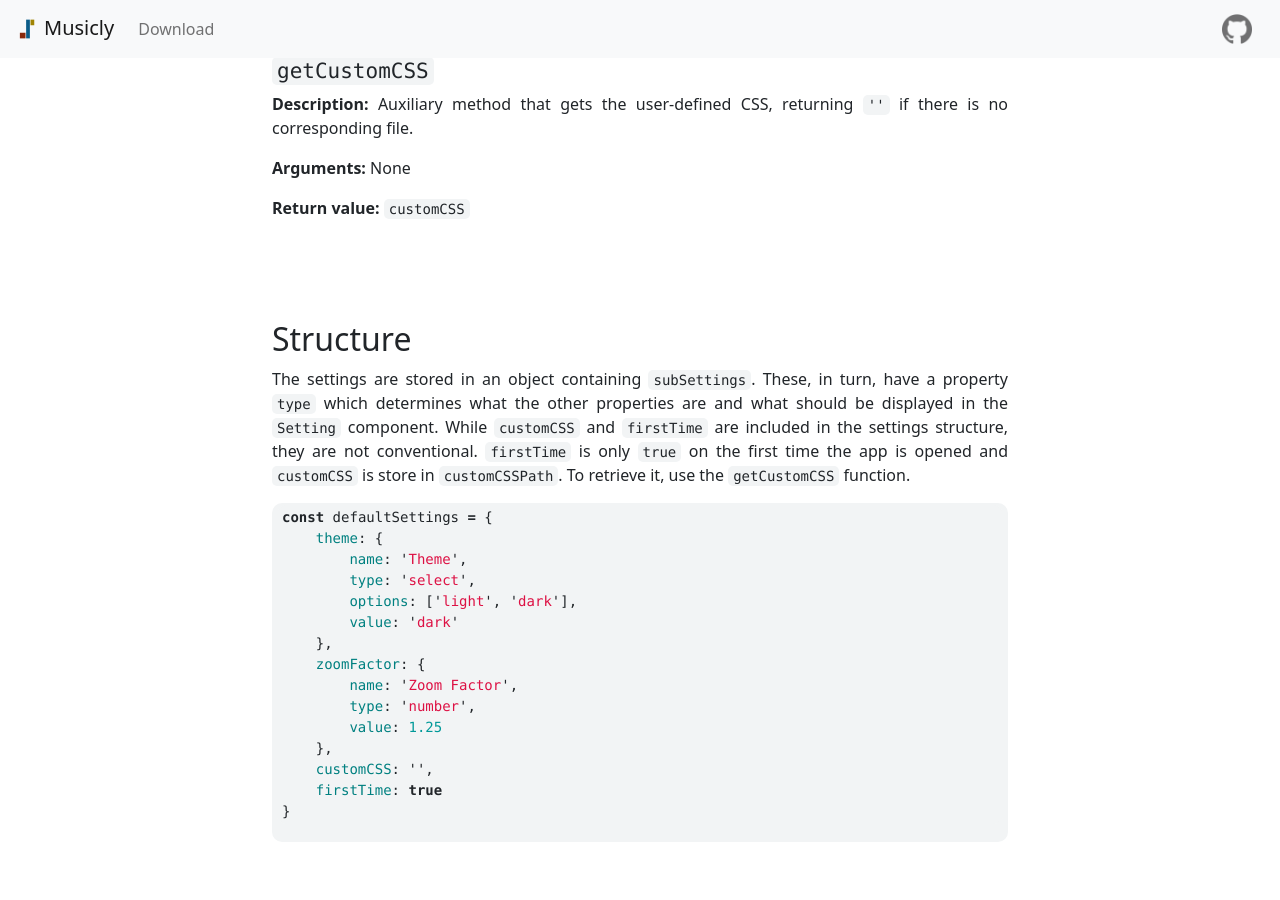
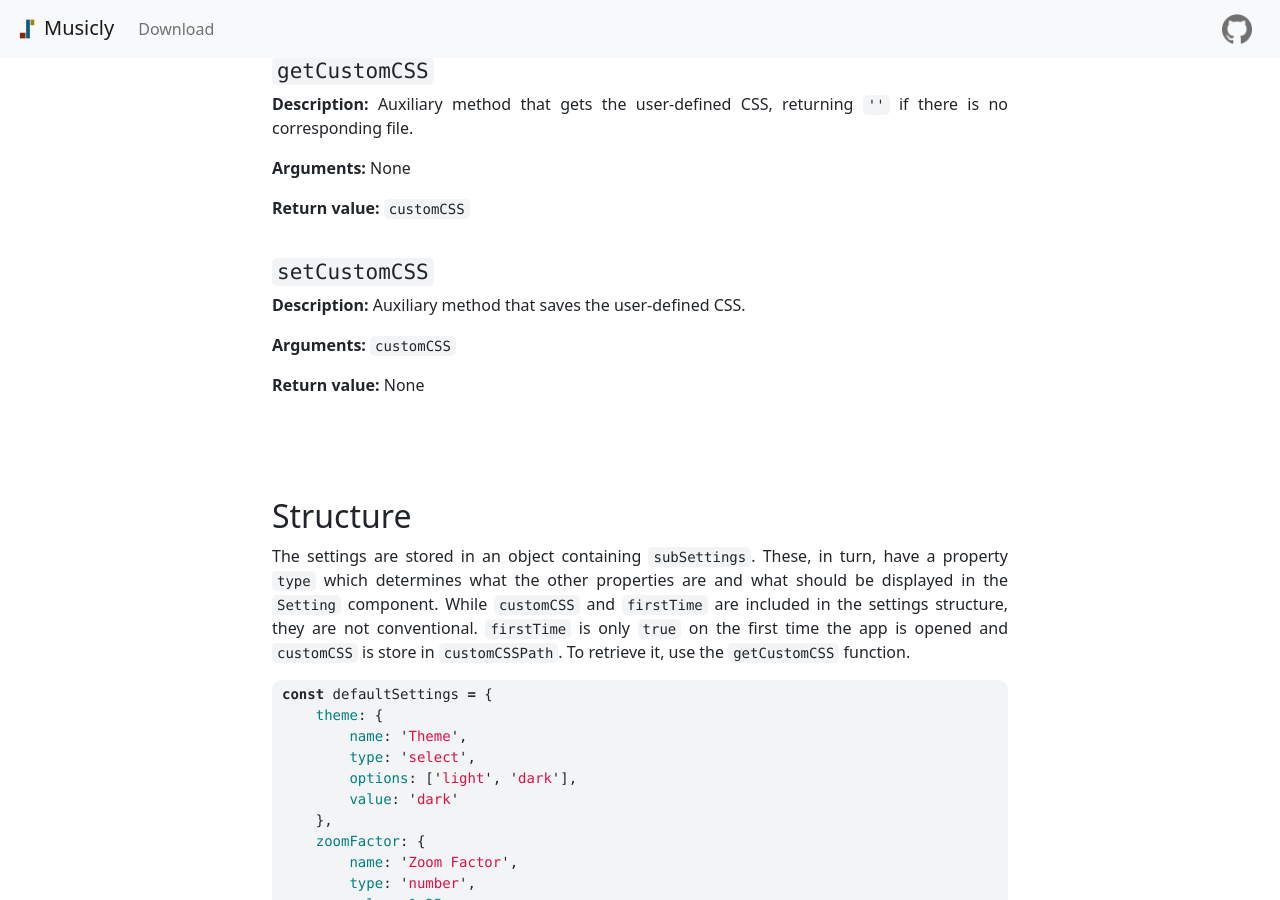
Before and after one commit to bogosorter/Musicly, a Jekyll site: the page built from docs/developer/settings.md, in a window 1280 px wide and 900 px high, scrolled down 1145 px. Built offline with Jekyll 4.4.1, drawn with Linux system fonts in a browser that asks for light colours.

Commit message:
Support for setting custom CSS inside app

```diff
--- a/docs/developer/settings.md
+++ b/docs/developer/settings.md
@@ -53,6 +53,14 @@ Class that manages app settings.
 
 **Return value:** `customCSS`
 
+#### `setCustomCSS`
+
+**Description:** Auxiliary method that saves the user-defined CSS.
+
+**Arguments:** `customCSS`
+
+**Return value:** None
+
 ## Structure
 
 The settings are stored in an object containing `subSettings`. These, in turn, have a property `type` which determines what the other properties are and what should be displayed in the `Setting` component. While `customCSS` and `firstTime` are included in the settings structure, they are not conventional. `firstTime` is only `true` on the first time the app is opened and `customCSS` is store in `customCSSPath`. To retrieve it, use the `getCustomCSS` function.
```
Also changed, not shown: docs/developer/components.md (+1 -1 lines), docs/developer/controller.md (+2 -0 lines), docs/user/user.md (+3 -3 lines).
